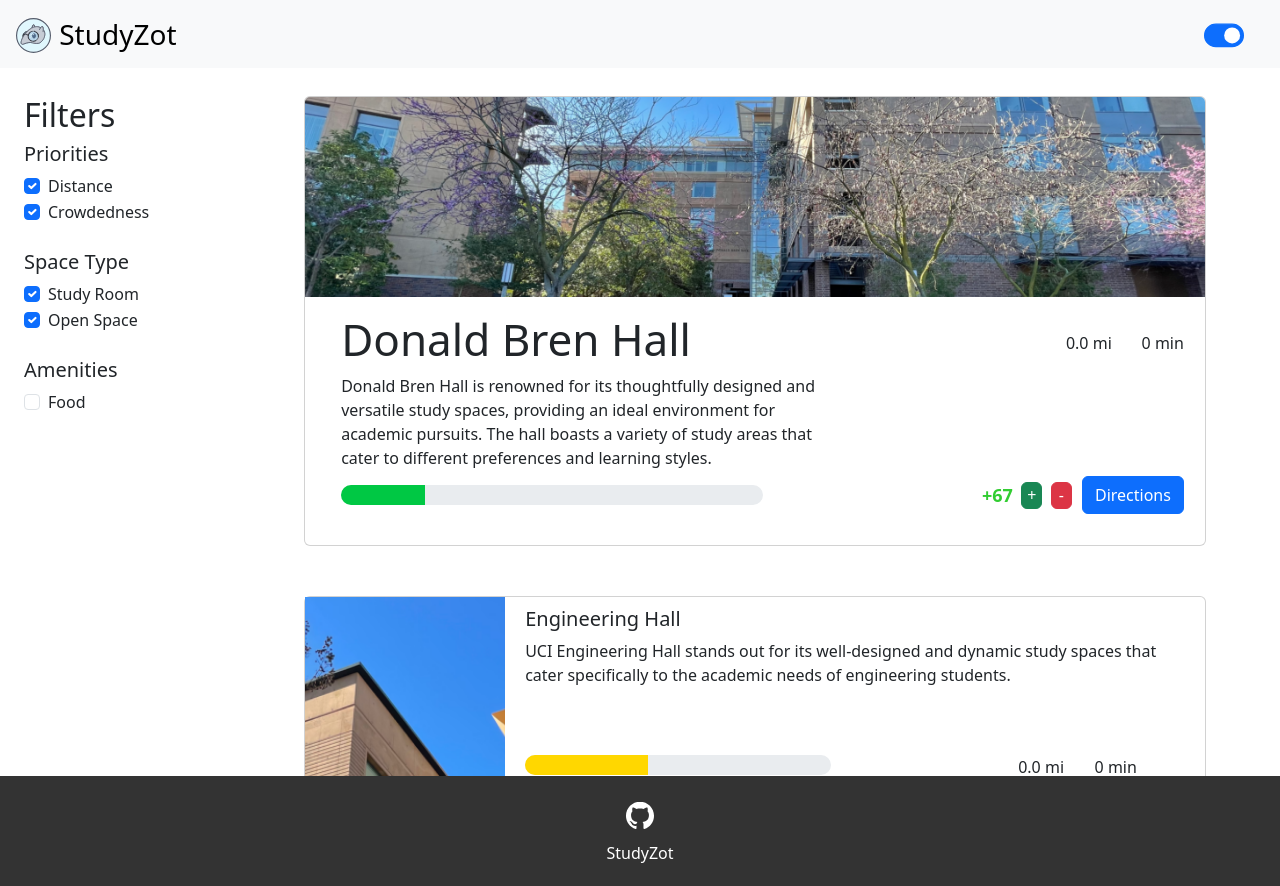
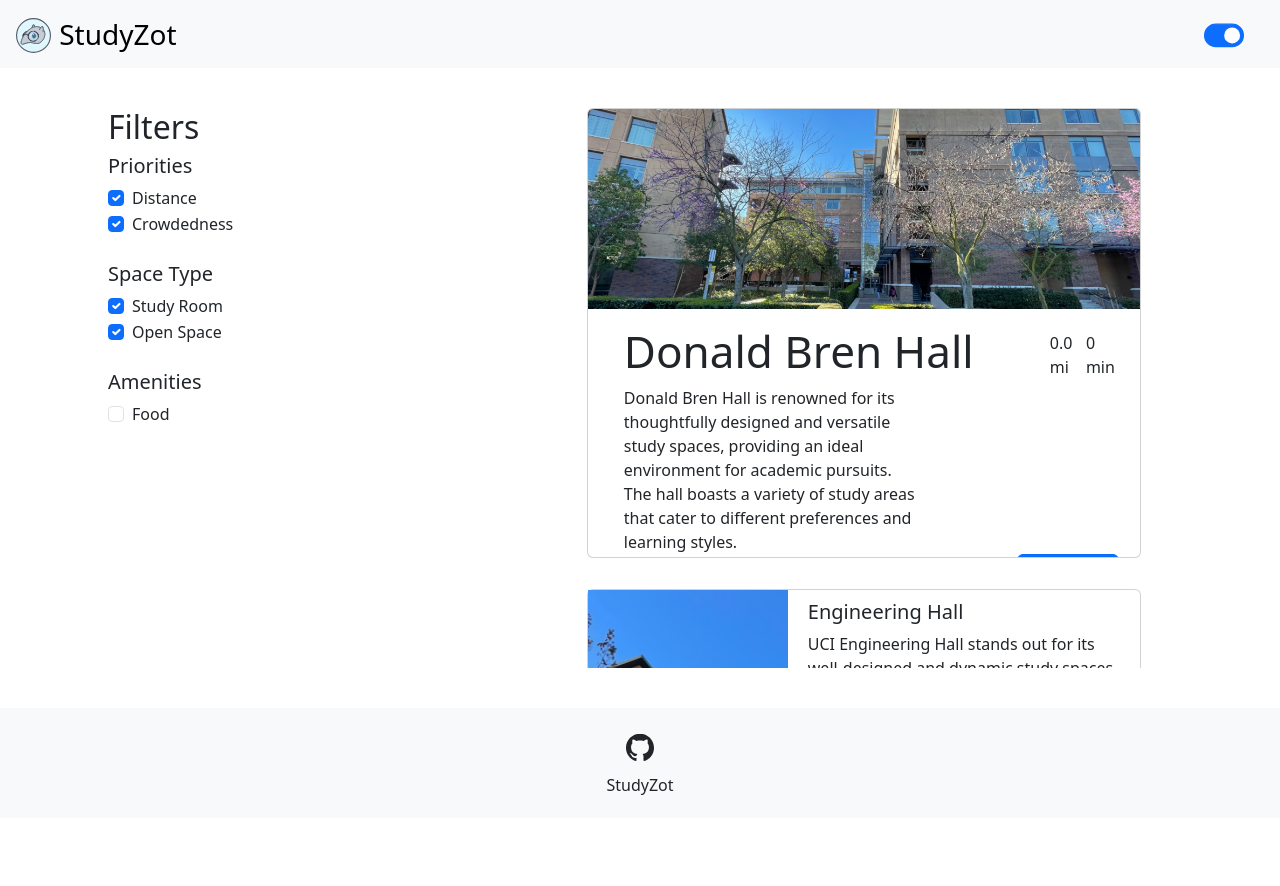
Before and after one commit to bjsilva1/StudyZot, a React (Vite) app in the folder app/: page / in a window 1280 px wide. After the commit the page ends 818 px from the top, so only its background shows below. Built offline with nearby package versions, Linux system fonts and the light colour scheme.

Commit message:
Fix overflow-x, fix footer not changing theme closes #52

```diff
--- a/app/src/App.css
+++ b/app/src/App.css
@@ -7,20 +7,22 @@
 	flex-direction: column;
 	padding: 0;
 	height: 100vh;
+	max-width: 100%;
 }
 
 .bottom-container {
-	width:100vw;
+	max-width: 100vw;
+	width: 100%;
+	height: 100%;
 	display: flex;
 	align-items: start;
-	margin-top: 6rem;
-	max-width: 100vw;
-	width: 100vw;
-	margin-right:0;
+	margin: 2.5rem 0;
+	padding: 0;
 }
 
 .cards-container {
-	max-height: 85vh;
-	width: 90vw;
+	max-height: 70vh;
+	height: 100%;
+	width: 50vw;
 	overflow-y: scroll;
 }
--- a/app/src/App.tsx
+++ b/app/src/App.tsx
@@ -19,6 +19,9 @@ function App() {
         <Container className="cards-container">
           <HeroCard />
           <BasicStudyCard />
+          <BasicStudyCard />
+          <BasicStudyCard />
+          <BasicStudyCard />
         </Container>
       </Container>
       <Footer />
--- a/app/src/components/Footer.css
+++ b/app/src/components/Footer.css
@@ -1,15 +1,15 @@
 .footer {
-    background-color: #333;
-    color: #fff;
+    background-color: var(--bs-tertiary-bg);
+    color: var(--bs-navbar-brand-color);
     padding: 5px;
     text-align: center;
     position: static;
     bottom: 0;
-    width: 100vw;
+    width: 100%;
 }
 
 .footer-icons a {
-    color: #fff;
+    color: var(--bs-navbar-brand-color);
     margin: 0px;
     text-decoration: none;
     font-size: 40px;
--- a/app/src/components/TopNavBar.css
+++ b/app/src/components/TopNavBar.css
@@ -1,7 +1,8 @@
 .navbar {
-  width: 100vw;
-  position: fixed;
+  width: 100%;
+  position: sticky;
   top:0;
+  margin-top: -0.5rem; /* Necessary, since react bs navbars' padding is on the outside???*/
   z-index: 1;
 }
 
--- a/app/src/index.css
+++ b/app/src/index.css
@@ -28,6 +28,14 @@ body {
   display: flex;
   min-width: 320px;
   min-height: 100vh;
+}
+
+#root {
+  width: 100%;
+}
+
+body, html {
+  width: 100%;
 }
 
 button {
```
